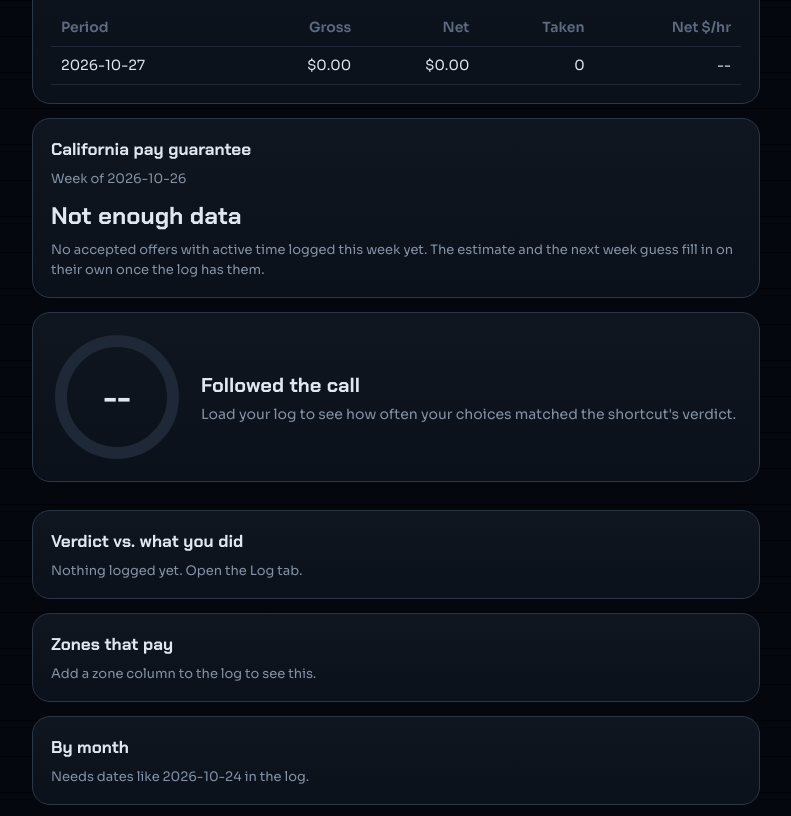
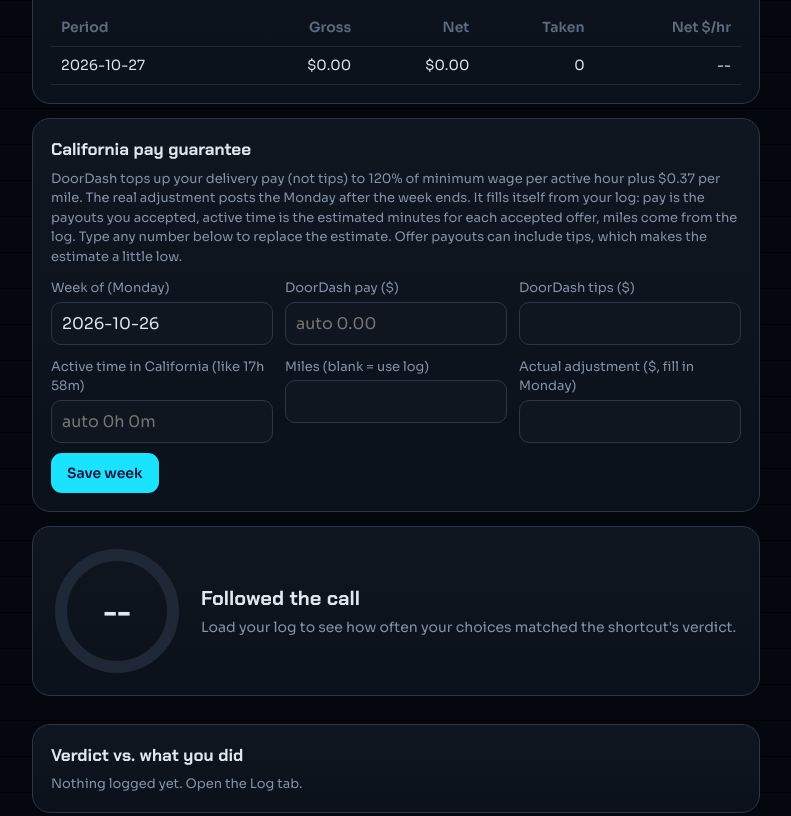
Before and after one commit to 0321-ops-COS/Hustler, a plain HTML site: page index.html in a window 1280 px wide. Shown: the part 1188-2004 px from the top of the page, without its empty margins (244-1035 px from the left). Drawn offline with nearby package versions, Linux system fonts and the light colour scheme.

Commit message:
Update Hustle HQ test link handling

```diff
--- a/index.html
+++ b/index.html
@@ -450,33 +450,29 @@
 function caAuto(k){const R=(LG[0]||[]).filter(r=>r.t&&weekKey(r.date)===k);return{pay:R.reduce((a,r)=>a+r.p,0),hours:R.reduce((a,r)=>a+r.min,0)/60,miles:R.reduce((a,r)=>a+r.m,0),n:R.length}}
 function caMerge(k){const a=caAuto(k),m=CA[k]||{};return{...m,pay:m.pay>0?m.pay:a.pay,hours:m.hours>0?m.hours:a.hours,miles:m.miles>0?m.miles:a.miles,n:a.n,au:{pay:!(m.pay>0),hours:!(m.hours>0),miles:!(m.miles>0)}}}
 function caEst(e,logMiles){const h=e.hours||0,mi=e.miles>0?e.miles:logMiles,g=S.caPct/100*S.caWage*h+S.caMile*mi,adj=Math.max(0,g-(e.pay||0));return{g,mi,adj,miSrc:e.miles>0&&!(e.au&&e.au.miles)?"entered":"from log"}}
-let CAH=null;
-const CAMAX=84;
 function renderCA(){const el=$("#ca");if(!el)return;
-  const wk=weekKey(iso(new Date())),AU=caAuto(wk),ok=AU.n>0&&AU.hours>0;
-  const rate=S.caPct/100*S.caWage,hm=h=>Math.floor(h)+"h "+String(Math.round((h%1)*60)).padStart(2,"0")+"m";
-  if(!ok){el.innerHTML=`<h2 style="font-size:17px">California pay guarantee</h2><p class="hint">Week of ${wk}</p><div class="num" style="font-size:24px;font-weight:700;margin-top:10px">Not enough data</div><p class="hint">No accepted offers with active time logged this week yet. The estimate and the next week guess fill in on their own once the log has them.</p>`;return}
-  const g=rate*AU.hours+S.caMile*AU.miles,adj=Math.max(0,g-AU.pay),pph=AU.pay/AU.hours,mph=AU.miles/AU.hours;
-  if(CAH===null)CAH=Math.min(CAMAX,Math.max(1,Math.round(AU.hours)));
-  el.innerHTML=`<h2 style="font-size:17px">California pay guarantee</h2><p class="hint">Week of ${wk}. Estimated from ${AU.n} accepted offer${AU.n===1?"":"s"} in your log. No typing needed. Offer payouts can include tips, which makes the estimate a little high or low.</p>
-  <div class="grid" style="margin-top:12px"><div class="stat"><div class="num money">${$f(adj)}</div><span>Estimated adjustment</span></div><div class="stat"><div class="num">${$f(g)}</div><span>Guaranteed earnings</span></div><div class="stat"><div class="num">${hm(AU.hours)}</div><span>Active time</span></div><div class="stat"><div class="num">${AU.miles.toFixed(0)}</div><span>Miles</span></div></div>
-  <p class="hint" style="font-family:ui-monospace,Menlo,monospace">(${$f(rate)} × ${AU.hours.toFixed(1)} h) + (${$f(S.caMile)} × ${AU.miles.toFixed(0)} mi) = ${$f(g)}<br>${$f(g)} − ${$f(AU.pay)} pay = ${$f(adj)}</p>
-  <hr style="border:0;border-top:1px solid var(--line);margin:16px 0">
-  <h2 style="font-size:17px">Next week guess</h2><p class="hint">Uses this week's pace: ${$f(pph)} pay per active hour and ${mph.toFixed(1)} miles per active hour. Move the slider to try different hours. The top is ${CAMAX} (12 hours a day), the most you can dash before a required 6 hour break.</p>
-  <div style="display:flex;align-items:center;gap:12px;margin:12px 0"><input type="range" id="caH" min="0" max="${CAMAX}" step="1" value="${CAH}" style="flex:1;padding:0"><b id="caHo" style="min-width:64px;text-align:right">${CAH} h</b></div>
-  <div class="grid"><div class="stat"><div class="num money" id="caNadj"></div><span>Estimated adjustment</span></div><div class="stat"><div class="num" id="caNpay"></div><span>Projected DoorDash pay</span></div><div class="stat"><div class="num" id="caNg"></div><span>Guaranteed earnings</span></div><div class="stat"><div class="num" id="caNtot"></div><span>Week total (no tips)</span></div></div>
-  <p class="hint" id="caNeq" style="font-family:ui-monospace,Menlo,monospace"></p>`;
-  const upd=()=>{const h=CAH,pay=pph*h,mi=mph*h,gg=rate*h+S.caMile*mi,aj=Math.max(0,gg-pay);
-    $("#caHo").textContent=h+" h";$("#caNadj").textContent=$f(aj);$("#caNpay").textContent=$f(pay);$("#caNg").textContent=$f(gg);$("#caNtot").textContent=$f(pay+aj);
-    $("#caNeq").innerHTML=`(${$f(rate)} × ${h} h) + (${$f(S.caMile)} × ${mi.toFixed(0)} mi) = ${$f(gg)}<br>${$f(gg)} − ${$f(pay)} pay = ${$f(aj)}`};
-  $("#caH").oninput=e=>{CAH=+e.target.value;upd()};upd()}
+  const wk=$("#caWk")?$("#caWk").value:weekKey(iso(new Date())),cur=CA[wk]||{},mg=caMerge(wk),AU=caAuto(wk);
+  const R=(LG[0]||[]).filter(r=>r.t&&weekKey(r.date)===wk),lm=R.reduce((a,r)=>a+r.m,0);
+  const ks=[...new Set([...Object.keys(CA),...(LG[0]||[]).filter(r=>r.t&&/^\d{4}-\d\d-\d\d/.test(r.date||"")).map(r=>weekKey(r.date))])].sort().reverse().slice(0,8);
+  const row=k=>{const e=caMerge(k),x=caEst(e,(LG[0]||[]).filter(r=>r.t&&weekKey(r.date)===k).reduce((a,r)=>a+r.m,0));const act=e.actual!=null&&e.actual!=="";
+    return`<tr><td>${k}</td><td>${$f(e.pay||0)}</td><td>${$f(x.adj)}</td><td>${act?$f(num(e.actual)):"pending"}</td><td>${$f((e.pay||0)+(e.tips||0)+(act?num(e.actual):x.adj))}</td></tr>`};
+  const x=caEst(mg,lm),act=cur.actual!=null&&cur.actual!=="";
+  el.innerHTML=`<h2 style="font-size:17px">California pay guarantee</h2><p class="hint">DoorDash tops up your delivery pay (not tips) to ${S.caPct}% of minimum wage per active hour plus ${$f(S.caMile)} per mile. The real adjustment posts the Monday after the week ends. It fills itself from your log: pay is the payouts you accepted, active time is the estimated minutes for each accepted offer, miles come from the log. Type any number below to replace the estimate. Offer payouts can include tips, which makes the estimate a little low.</p>
+  <div class="fields" style="margin-top:12px"><label>Week of (Monday)<input id="caWk" value="${wk}"></label><label>DoorDash pay ($)<input inputmode="decimal" id="caPay" value="${cur.pay??""}" placeholder="auto ${AU.pay.toFixed(2)}"></label><label>DoorDash tips ($)<input inputmode="decimal" id="caTip" value="${cur.tips??""}"></label><label>Active time in California (like 17h 58m)<input id="caHrs" value="${cur.hours?Math.floor(cur.hours)+"h "+Math.round((cur.hours%1)*60)+"m":""}" placeholder="auto ${Math.floor(AU.hours)}h ${Math.round((AU.hours%1)*60)}m"></label><label>Miles (blank = use log)<input inputmode="decimal" id="caMi" value="${cur.miles??""}"></label><label>Actual adjustment ($, fill in Monday)<input inputmode="decimal" id="caAct" value="${act?cur.actual:""}"></label></div>
+  <div class="row"><button class="btn" id="caSave">Save week</button></div>
+  ${mg.hours?`<div class="grid" style="margin-top:12px"><div class="stat"><div class="num">${$f(x.g)}</div><span>Guaranteed earnings</span></div><div class="stat"><div class="num money">${act?$f(num(cur.actual)):$f(x.adj)}</div><span>${act?"Actual":"Estimated"} adjustment</span></div><div class="stat"><div class="num">${$f((mg.pay||0)+(cur.tips||0)+(act?num(cur.actual):x.adj))}</div><span>Week total with adjustment</span></div><div class="stat"><div class="num">${x.mi.toFixed(0)}</div><span>Miles (${x.miSrc})</span></div></div>${act?`<p class="hint">Estimate was ${$f(x.adj)}, actual ${$f(num(cur.actual))}.</p>`:`<p class="hint">Pending. Estimated from ${mg.n} accepted offer${mg.n===1?"":"s"}${mg.au.hours?" (active time is estimated)":""}. Enter your real numbers from Earnings, Payout details when you have them.</p>`}`:""}
+  ${ks.length?`<div class="wrap" style="margin-top:12px"><table><tr><th>Week of</th><th>DD pay</th><th>Est. adj.</th><th>Actual adj.</th><th>Total</th></tr>${ks.map(row).join("")}</table></div>`:""}`;
+  $("#caSave").onclick=async()=>{const k=($("#caWk").value||"").trim();if(!/^\d{4}-\d\d-\d\d$/.test(k)){toast("Use a date like 2026-10-19");return}
+    const a=$("#caAct").value.trim();CA[weekKey(k)]={pay:num($("#caPay").value),tips:num($("#caTip").value),hours:hm2h($("#caHrs").value),miles:num($("#caMi").value)||0,actual:a===""?null:num(a)};
+    const w=await put("ca",{v:1,w:CA});toast(w?"Week saved":"Could not save");renderCA()};
+  $("#caWk").onchange=renderCA}
 $("#seg").onclick=e=>{const b=e.target.closest("button");if(!b)return;PER=b.dataset.p;document.querySelectorAll("#seg button").forEach(x=>x.classList.toggle("on",x===b));renderGame(LG[0],LG[1])};
 $("#runSc").onclick=()=>{location.href="shortcuts://run-shortcut?name="+encodeURIComponent(CFG.shortcutName)};
 $("#getSc").onclick=()=>{CFG.shortcutLink?location.href=CFG.shortcutLink:toast("Add your iCloud link to CFG in index.html")};
 const HDRP="| Date | Payout | Miles | Items | Per Mile | Net | Hourly | Verdict | Acceptance rate | Choice | Slack |\n|---|---|---|---|---|---|---|---|---|---|---|";
 function showTest(l){const r=parse(HDRP+"\n"+l.trim())[0],dup=($("#csv").value||"").split(/\r?\n/).some(x=>x.trim()===l.trim());
  const b=document.createElement("div");b.style.cssText="position:fixed;inset:0;z-index:99;background:rgba(0,0,0,.6);display:flex;align-items:center;justify-content:center;padding:20px";
- b.innerHTML=`<div class="card" style="max-width:360px;width:100%"><h2 style="font-size:17px">TEST received</h2>${r&&r.date?`<p>${esc(r.date)} · ${esc(r.payout)} · ${esc(r.miles)} mi · ${esc(r.items)} items · ${esc(r.verdict)} · ${esc(r.choice)}</p>`:`<p>Link arrived, but the row could not be read.</p>`}<p class="hint">${dup?"This row is already in your log. ":"This row would be added. "}Nothing was saved or counted. Stored in: ${store?"your account":"this browser"}.</p><button class="btn" id="tOk">OK</button></div>`;
+ b.innerHTML=`<div class="card" style="max-width:360px;width:100%"><h2 style="font-size:17px">TEST received</h2>${r&&r.date?`<p>${esc(r.date)} · $${esc(r.payout)} · ${esc(r.miles)} mi · ${esc(r.items)} items · ${esc(r.verdict)} · ${esc(r.choice)}</p>`:`<p>Link arrived, but the row could not be read.</p>`}<p class="hint">${dup?"This row is already in your log. ":"This row would be added. "}Nothing was saved or counted. Stored in: ${store?"your account":"this browser"}.</p><button class="btn" id="tOk">OK</button></div>`;
  document.body.appendChild(b);b.querySelector("#tOk").onclick=()=>b.remove()}
 async function addRow(l){const v=($("#csv").value||"").trim();if(v.split(/\r?\n/).some(x=>x.trim()===l.trim())){toast("Already logged");return}
  $("#csv").value=(v||HDRP)+"\n"+l.trim();isDemo=false;analyze(parse($("#csv").value));await put("log",{csv:$("#csv").value,v:1});toast("Offer logged")}
```
